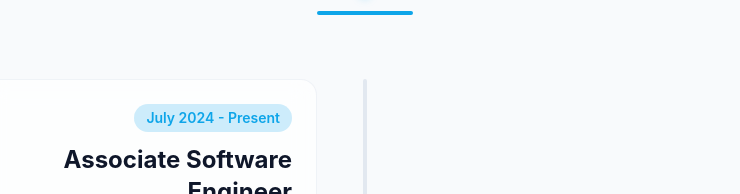
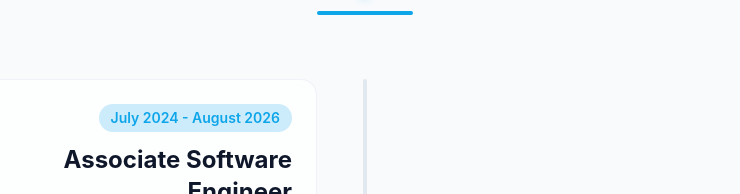
Before and after one commit to Sa-cyber117/Portfolio2026, a React (Vite) app: page / in a window 1280 px wide. Shown: the part 2459-2653 px from the top of the page, without its empty margins (275-1015 px from the left). Built offline with nearby package versions, Linux system fonts and the light colour scheme.

Commit message:
Updating dates

```diff
--- a/src/components/Experience.jsx
+++ b/src/components/Experience.jsx
@@ -39,7 +39,7 @@ export default function Experience() {
             <div className="w-full md:w-1/2 ml-12 md:ml-0 md:pr-12 md:text-right mb-8 md:mb-0">
               <div className="glass p-6 rounded-2xl glow-effect text-left md:text-right relative">
                 <span className="inline-block px-3 py-1 bg-[var(--accent-color)]/20 text-[var(--accent-color)] text-sm font-semibold rounded-full mb-3">
-                  July 2024 - Present
+                  July 2024 - August 2026
                 </span>
                 <h3 className="text-2xl font-bold text-[var(--text-color)] mb-1">Associate Software Engineer</h3>
                 <h4 className="text-lg text-[var(--text-muted)] font-medium mb-4">Capgemini</h4>
```
